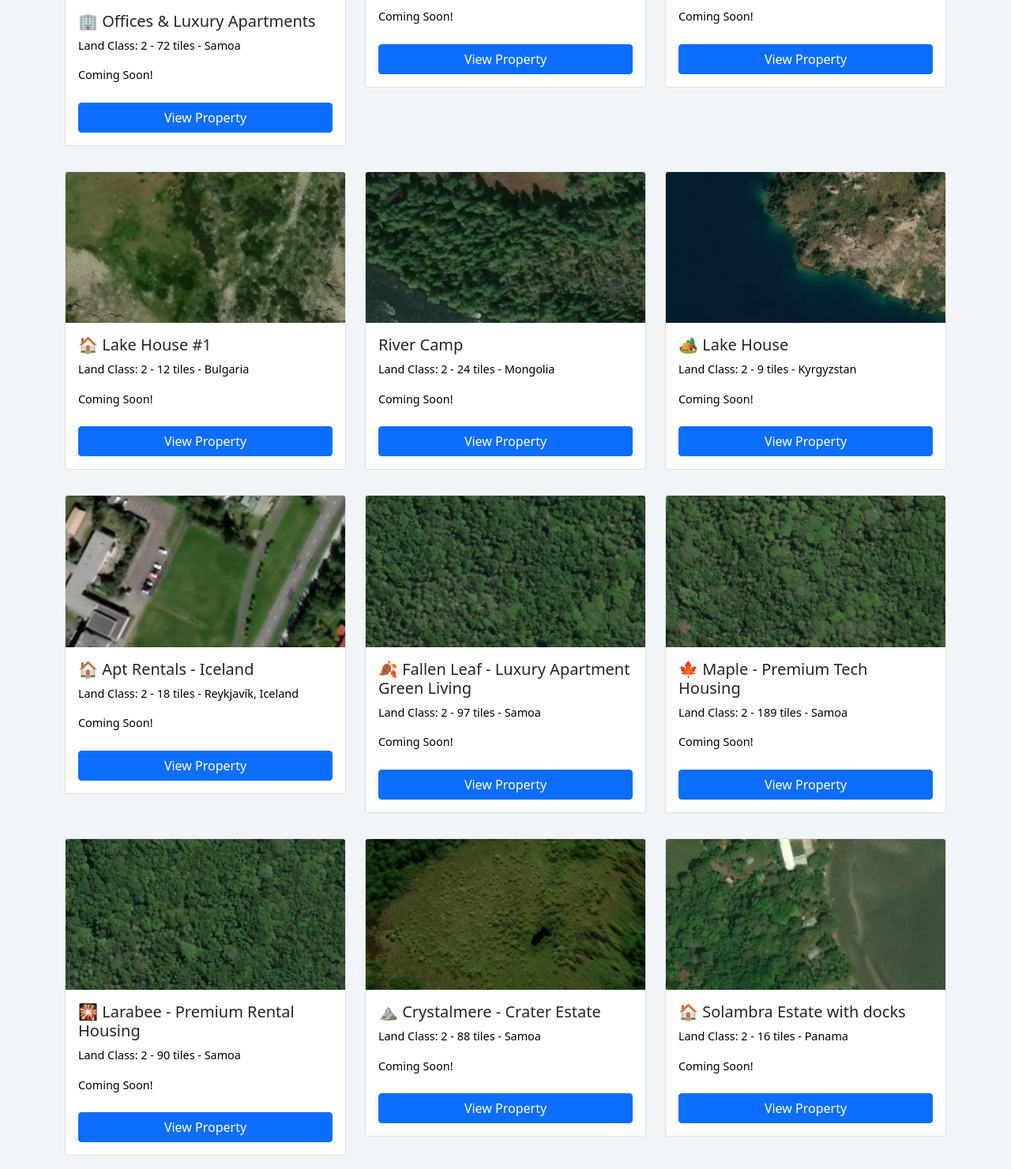
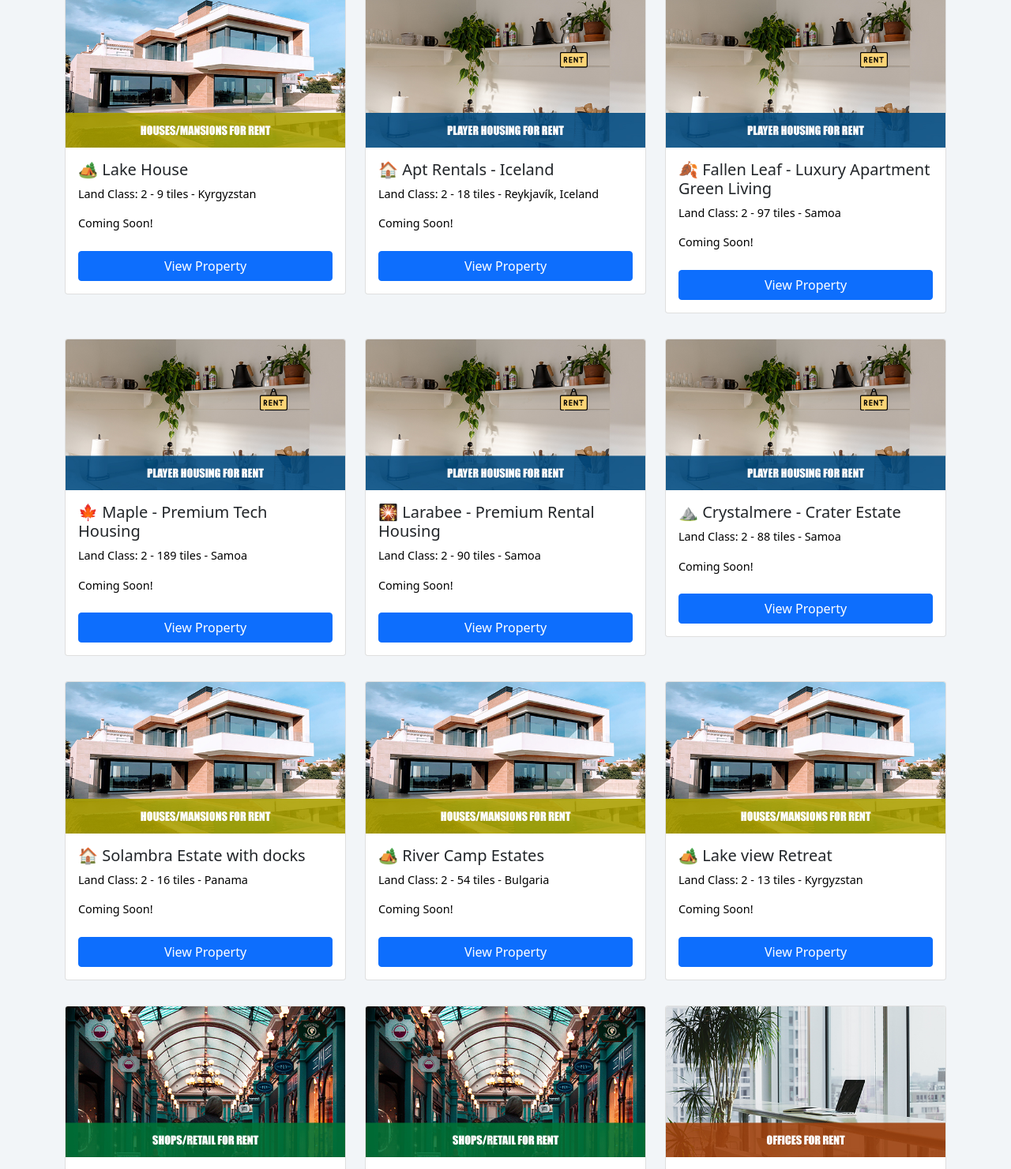
Before and after one commit to jeromeheuze/heuze-productions, a PHP site: page /rental-properties/ in a window 1280 px wide. Shown: the part 2768-4249 px from the top of the page at 79% size. Run offline with PHP 8.4, Linux system fonts and the light colour scheme.

Commit message:
adding more property

```diff
--- a/rental-properties/index.php
+++ b/rental-properties/index.php
@@ -99,7 +99,7 @@ if( strpos( $_SERVER['HTTP_ACCEPT'], 'image/webp' ) !== false ) {
                     <div class="col-xs-12"><h2 style="margin-top:3rem;">Rental Properties</h2></div>
                     <div class="col-xs-6 col-md-4">
                         <div class="card">
-                            <img src="/img/e2/d2c2a0af-653a-49d9-baf3-bd6083719628.jpg" class="card-img-top" alt="E2 Property">
+                            <img src="/img/e2/poster-rentals-e2.jpg" class="card-img-top" alt="E2 Property">
                             <div class="card-body">
                                 <h5 class="card-title">⛴ Premium Apts & Shops</h5>
                                 <p class="card-text">Land Class: 2 - 150 tiles - Samoa</p>
@@ -112,7 +112,7 @@ if( strpos( $_SERVER['HTTP_ACCEPT'], 'image/webp' ) !== false ) {
                     </div>
                     <div class="col-xs-6 col-md-4">
                         <div class="card">
-                            <img src="/img/e2/56156b9b-2569-4039-9c0a-c3fef3190ee8.jpg" class="card-img-top" alt="E2 Property">
+                            <img src="/img/e2/poster-shops-e2.jpg" class="card-img-top" alt="E2 Property">
                             <div class="card-body">
                                 <h5 class="card-title">🛕 Shop #1</h5>
                                 <p class="card-text">Land Class: 2 - 9 tiles - Shangrilla Beach City</p>
@@ -125,7 +125,7 @@ if( strpos( $_SERVER['HTTP_ACCEPT'], 'image/webp' ) !== false ) {
                     </div>
                     <div class="col-xs-6 col-md-4">
                         <div class="card">
-                            <img src="/img/e2/2a32f0a9-4e30-4dc1-94af-641d0d238c93.jpg" class="card-img-top" alt="E2 Property">
+                            <img src="/img/e2/poster-shops-e2.jpg" class="card-img-top" alt="E2 Property">
                             <div class="card-body">
                                 <h5 class="card-title">🛕 Shop #2</h5>
                                 <p class="card-text">Land Class: 2 - 9 tiles - Shangrilla Beach City</p>
@@ -138,7 +138,7 @@ if( strpos( $_SERVER['HTTP_ACCEPT'], 'image/webp' ) !== false ) {
                     </div>
                     <div class="col-xs-6 col-md-4">
                         <div class="card">
-                            <img src="/img/e2/2303b5ab-e038-408c-8a27-412c19f81eed.jpg" class="card-img-top" alt="E2 Property">
+                            <img src="/img/e2/poster-shops-e2.jpg" class="card-img-top" alt="E2 Property">
                             <div class="card-body">
                                 <h5 class="card-title">🛕 Shop #3</h5>
                                 <p class="card-text">Land Class: 2 - 9 tiles - Shangrilla Beach City</p>
@@ -151,7 +151,7 @@ if( strpos( $_SERVER['HTTP_ACCEPT'], 'image/webp' ) !== false ) {
                     </div>
                     <div class="col-xs-6 col-md-4">
                         <div class="card">
-                            <img src="/img/e2/fafffda0-b819-443e-962e-52312c12cb55.jpg" class="card-img-top" alt="E2 Property">
+                            <img src="/img/e2/poster-shops-e2.jpg" class="card-img-top" alt="E2 Property">
                             <div class="card-body">
                                 <h5 class="card-title">🛕 Shop #4</h5>
                                 <p class="card-text">Land Class: 2 - 9 tiles - Shangrilla Beach City</p>
@@ -164,7 +164,7 @@ if( strpos( $_SERVER['HTTP_ACCEPT'], 'image/webp' ) !== false ) {
                     </div>
                     <div class="col-xs-6 col-md-4">
                         <div class="card">
-                            <img src="/img/e2/0ca4bc2a-da0c-4199-af22-d9c1493b390c.jpg" class="card-img-top" alt="E2 Property">
+                            <img src="/img/e2/poster-shops-e2.jpg" class="card-img-top" alt="E2 Property">
                             <div class="card-body">
                                 <h5 class="card-title">🛕 Shop #36</h5>
                                 <p class="card-text">Land Class: 2 - 12 tiles - Shangrilla</p>
@@ -177,7 +177,7 @@ if( strpos( $_SERVER['HTTP_ACCEPT'], 'image/webp' ) !== false ) {
                     </div>
                     <div class="col-xs-6 col-md-4">
                         <div class="card">
-                            <img src="/img/e2/906f2961-07c2-4537-9c7b-525ee08eeccd.jpg" class="card-img-top" alt="E2 Property">
+                            <img src="/img/e2/poster-office-e2.jpg" class="card-img-top" alt="E2 Property">
                             <div class="card-body">
                                 <h5 class="card-title">🏦 Open Offices</h5>
                                 <p class="card-text">Land Class: 2 - 9 tiles - Samoa</p>
@@ -190,7 +190,7 @@ if( strpos( $_SERVER['HTTP_ACCEPT'], 'image/webp' ) !== false ) {
                     </div>
                     <div class="col-xs-6 col-md-4">
                         <div class="card">
-                            <img src="/img/e2/1a4936d9-22a7-47f4-acbe-ad9e590a2b21.jpg" class="card-img-top" alt="E2 Property">
+                            <img src="/img/e2/poster-shops-e2.jpg" class="card-img-top" alt="E2 Property">
                             <div class="card-body">
                                 <h5 class="card-title">🏦 Downtown Shops</h5>
                                 <p class="card-text">Land Class: 2 - 18 tiles - Samoa</p>
@@ -203,7 +203,7 @@ if( strpos( $_SERVER['HTTP_ACCEPT'], 'image/webp' ) !== false ) {
                     </div>
                     <div class="col-xs-6 col-md-4">
                         <div class="card">
-                            <img src="/img/e2/1b035188-d17c-4eb8-b745-1f75456d885b.jpg" class="card-img-top" alt="E2 Property">
+                            <img src="/img/e2/poster-shops-e2.jpg" class="card-img-top" alt="E2 Property">
                             <div class="card-body">
                                 <h5 class="card-title">🏫 Learning Center</h5>
                                 <p class="card-text">Land Class: 2 - 18 tiles - Samoa</p>
@@ -216,7 +216,7 @@ if( strpos( $_SERVER['HTTP_ACCEPT'], 'image/webp' ) !== false ) {
                     </div>
                     <div class="col-xs-6 col-md-4">
                         <div class="card">
-                            <img src="/img/e2/168ba4a1-ca5f-474f-a224-ab03307192f0.jpg" class="card-img-top" alt="E2 Property">
+                            <img src="/img/e2/poster-rentals-e2.jpg" class="card-img-top" alt="E2 Property">
                             <div class="card-body">
                                 <h5 class="card-title">🏢 Offices & Luxury Apartments</h5>
                                 <p class="card-text">Land Class: 2 - 72 tiles - Samoa</p>
@@ -229,7 +229,7 @@ if( strpos( $_SERVER['HTTP_ACCEPT'], 'image/webp' ) !== false ) {
                     </div>
                     <div class="col-xs-6 col-md-4">
                         <div class="card">
-                            <img src="/img/e2/e81dd63f-856f-4f2e-ae43-c9835e7daadf.jpg" class="card-img-top" alt="E2 Property">
+                            <img src="/img/e2/poster-shops-e2.jpg" class="card-img-top" alt="E2 Property">
                             <div class="card-body">
                                 <h5 class="card-title">🏪 Minsk Store</h5>
                                 <p class="card-text">Land Class: 2 - 44 tiles - Belarus</p>
@@ -242,20 +242,7 @@ if( strpos( $_SERVER['HTTP_ACCEPT'], 'image/webp' ) !== false ) {
                     </div>
                     <div class="col-xs-6 col-md-4">
                         <div class="card">
-                            <img src="/img/e2/715e3d89-6d8d-448c-a311-bdbfe768f770.jpg" class="card-img-top" alt="E2 Property">
-                            <div class="card-body">
-                                <h5 class="card-title">🏝️ Balboa Beach Luxe Properties</h5>
-                                <p class="card-text">Land Class: 2 - 83 tiles - Panama</p>
-                                <div class="d-grid gap-2">
-                                    <p>Coming Soon!</p>
-                                    <a href="https://app.earth2.io/#propertyInfo/715e3d89-6d8d-448c-a311-bdbfe768f770" class="btn btn-block btn-primary" target="_blank">View Property</a>
-                                </div>
-                            </div>
-                        </div>
-                    </div>
-                    <div class="col-xs-6 col-md-4">
-                        <div class="card">
-                            <img src="/img/e2/34d4c6cd-9850-4fba-a186-6f335a3fb1d3.jpg" class="card-img-top" alt="E2 Property">
+                            <img src="/img/e2/poster-houses-e2.jpg" class="card-img-top" alt="E2 Property">
                             <div class="card-body">
                                 <h5 class="card-title">🏠 Lake House #1</h5>
                                 <p class="card-text">Land Class: 2 - 12 tiles - Bulgaria</p>
@@ -268,20 +255,7 @@ if( strpos( $_SERVER['HTTP_ACCEPT'], 'image/webp' ) !== false ) {
                     </div>
                     <div class="col-xs-6 col-md-4">
                         <div class="card">
-                            <img src="/img/e2/e6fe114e-69cc-4f16-b06e-2ac9bcbac805.jpg" class="card-img-top" alt="E2 Property">
-                            <div class="card-body">
-                                <h5 class="card-title">River Camp</h5>
-                                <p class="card-text">Land Class: 2 - 24 tiles - Mongolia</p>
-                                <div class="d-grid gap-2">
-                                    <p>Coming Soon!</p>
-                                    <a href="https://app.earth2.io/#propertyInfo/e6fe114e-69cc-4f16-b06e-2ac9bcbac805" class="btn btn-block btn-primary" target="_blank">View Property</a>
-                                </div>
-                            </div>
-                        </div>
-                    </div>
-                    <div class="col-xs-6 col-md-4">
-                        <div class="card">
-                            <img src="/img/e2/f36ea4af-5aeb-4713-bb92-0cf3f1ad4075.jpg" class="card-img-top" alt="E2 Property">
+                            <img src="/img/e2/poster-houses-e2.jpg" class="card-img-top" alt="E2 Property">
                             <div class="card-body">
                                 <h5 class="card-title">🏕️ Lake House</h5>
                                 <p class="card-text">Land Class: 2 - 9 tiles - Kyrgyzstan</p>
@@ -294,7 +268,7 @@ if( strpos( $_SERVER['HTTP_ACCEPT'], 'image/webp' ) !== false ) {
                     </div>
                     <div class="col-xs-6 col-md-4">
                         <div class="card">
-                            <img src="/img/e2/77e20a71-64a1-42d8-96e8-c5575950e595.jpg" class="card-img-top" alt="E2 Property">
+                            <img src="/img/e2/poster-rentals-e2.jpg" class="card-img-top" alt="E2 Property">
                             <div class="card-body">
                                 <h5 class="card-title">🏠 Apt Rentals - Iceland</h5>
                                 <p class="card-text">Land Class: 2 - 18 tiles - Reykjavík, Iceland</p>
@@ -307,7 +281,7 @@ if( strpos( $_SERVER['HTTP_ACCEPT'], 'image/webp' ) !== false ) {
                     </div>
                     <div class="col-xs-6 col-md-4">
                         <div class="card">
-                            <img src="/img/e2/6733204a-77ed-412d-8d5b-a7c5f8d7ce69.jpg" class="card-img-top" alt="E2 Property">
+                            <img src="/img/e2/poster-rentals-e2.jpg" class="card-img-top" alt="E2 Property">
                             <div class="card-body">
                                 <h5 class="card-title">🍂 Fallen Leaf - Luxury Apartment Green Living</h5>
                                 <p class="card-text">Land Class: 2 - 97 tiles - Samoa</p>
@@ -320,7 +294,7 @@ if( strpos( $_SERVER['HTTP_ACCEPT'], 'image/webp' ) !== false ) {
                     </div>
                     <div class="col-xs-6 col-md-4">
                         <div class="card">
-                            <img src="/img/e2/4688b486-9716-455d-947d-911ab36d56b1.jpg" class="card-img-top" alt="E2 Property">
+                            <img src="/img/e2/poster-rentals-e2.jpg" class="card-img-top" alt="E2 Property">
                             <div class="card-body">
                                 <h5 class="card-title">🍁 Maple - Premium Tech Housing</h5>
                                 <p class="card-text">Land Class: 2 - 189 tiles - Samoa</p>
@@ -333,7 +307,7 @@ if( strpos( $_SERVER['HTTP_ACCEPT'], 'image/webp' ) !== false ) {
                     </div>
                     <div class="col-xs-6 col-md-4">
                         <div class="card">
-                            <img src="/img/e2/421fe3d8-3a5c-4e85-a70b-0cda88ebbbc5.jpg" class="card-img-top" alt="E2 Property">
+                            <img src="/img/e2/poster-rentals-e2.jpg" class="card-img-top" alt="E2 Property">
                             <div class="card-body">
                                 <h5 class="card-title">🎇 Larabee - Premium Rental Housing</h5>
                                 <p class="card-text">Land Class: 2 - 90 tiles - Samoa</p>
@@ -346,7 +320,7 @@ if( strpos( $_SERVER['HTTP_ACCEPT'], 'image/webp' ) !== false ) {
                     </div>
                     <div class="col-xs-6 col-md-4">
                         <div class="card">
-                            <img src="/img/e2/9e5ee4ec-3b98-4d12-8a56-e0c41b32894b.jpg" class="card-img-top" alt="E2 Property">
+                            <img src="/img/e2/poster-rentals-e2.jpg" class="card-img-top" alt="E2 Property">
                             <div class="card-body">
                                 <h5 class="card-title">⛰ Crystalmere - Crater Estate</h5>
                                 <p class="card-text">Land Class: 2 - 88 tiles - Samoa</p>
@@ -359,7 +333,7 @@ if( strpos( $_SERVER['HTTP_ACCEPT'], 'image/webp' ) !== false ) {
                     </div>
                     <div class="col-xs-6 col-md-4">
                         <div class="card">
-                            <img src="/img/e2/7e0cc9d4-429d-4e95-b864-b7084b600784.jpg" class="card-img-top" alt="E2 Property">
+                            <img src="/img/e2/poster-houses-e2.jpg" class="card-img-top" alt="E2 Property">
                             <div class="card-body">
                                 <h5 class="card-title">🏠 Solambra Estate with docks</h5>
                                 <p class="card-text">Land Class: 2 - 16 tiles - Panama</p>
@@ -372,7 +346,7 @@ if( strpos( $_SERVER['HTTP_ACCEPT'], 'image/webp' ) !== false ) {
                     </div>
                     <div class="col-xs-6 col-md-4">
                         <div class="card">
-                            <img src="/img/e2/e28602cc-acac-4549-bc77-f262fe7553f1.jpg" class="card-img-top" alt="E2 Property">
+                            <img src="/img/e2/poster-houses-e2.jpg" class="card-img-top" alt="E2 Property">
                             <div class="card-body">
                                 <h5 class="card-title">🏕️ River Camp Estates</h5>
                                 <p class="card-text">Land Class: 2 - 54 tiles - Bulgaria</p>
@@ -385,7 +359,7 @@ if( strpos( $_SERVER['HTTP_ACCEPT'], 'image/webp' ) !== false ) {
                     </div>
                     <div class="col-xs-6 col-md-4">
                         <div class="card">
-                            <img src="/img/e2/ac5430a0-8bac-4114-a175-94f1c84ef338.jpg" class="card-img-top" alt="E2 Property">
+                            <img src="/img/e2/poster-houses-e2.jpg" class="card-img-top" alt="E2 Property">
                             <div class="card-body">
                                 <h5 class="card-title">🏕️ Lake view Retreat</h5>
                                 <p class="card-text">Land Class: 2 - 13 tiles - Kyrgyzstan</p>
@@ -396,6 +370,111 @@ if( strpos( $_SERVER['HTTP_ACCEPT'], 'image/webp' ) !== false ) {
                             </div>
                         </div>
                     </div>
+                    <div class="col-xs-6 col-md-4">
+                        <div class="card">
+                            <img src="/img/e2/poster-shops-e2.jpg" class="card-img-top" alt="E2 Property">
+                            <div class="card-body">
+                                <h5 class="card-title">🛍️ Shopping Store - CMC (4 Properties)</h5>
+                                <p class="card-text">Land Class: 2 - 24 tiles - Belize</p>
+                                <div class="d-grid gap-2">
+                                    <p>Coming Soon!</p>
+                                    <a href="https://app.earth2.io/#propertyInfo/d8ae1eb7-201e-4855-8506-e87a05571ac5" class="btn btn-block btn-primary" target="_blank">View Property</a>
+                                </div>
+                            </div>
+                        </div>
+                    </div>
+                    <div class="col-xs-6 col-md-4">
+                        <div class="card">
+                            <img src="/img/e2/poster-shops-e2.jpg" class="card-img-top" alt="E2 Property">
+                            <div class="card-body">
+                                <h5 class="card-title">🛍️ Shopping Store - CMC</h5>
+                                <p class="card-text">Land Class: 2 - 33 tiles - Belize</p>
+                                <div class="d-grid gap-2">
+                                    <p>Coming Soon!</p>
+                                    <a href="https://app.earth2.io/#propertyInfo/46adca9b-2b6d-4893-9117-9be09286e274" class="btn btn-block btn-primary" target="_blank">View Property</a>
+                                </div>
+                            </div>
+                        </div>
+                    </div>
+                    <div class="col-xs-6 col-md-4">
+                        <div class="card">
+                            <img src="/img/e2/poster-office-e2.jpg" class="card-img-top" alt="E2 Property">
+                            <div class="card-body">
+                                <h5 class="card-title">🐅 Tigeria Tower - Office & Living</h5>
+                                <p class="card-text">Land Class: 2 - 30 tiles - Belize</p>
+                                <div class="d-grid gap-2">
+                                    <p>Coming Soon!</p>
+                                    <a href="https://app.earth2.io/#propertyInfo/105bfdf4-b5e7-44f0-b316-0947bc5cbbf6" class="btn btn-block btn-primary" target="_blank">View Property</a>
+                                </div>
+                            </div>
+                        </div>
+                    </div>
+                    <div class="col-xs-6 col-md-4">
+                        <div class="card">
+                            <img src="/img/e2/poster-office-e2.jpg" class="card-img-top" alt="E2 Property">
+                            <div class="card-body">
+                                <h5 class="card-title">🦙 Alpaca Tower - Office & Living</h5>
+                                <p class="card-text">Land Class: 2 - 33 tiles - Belize</p>
+                                <div class="d-grid gap-2">
+                                    <p>Coming Soon!</p>
+                                    <a href="https://app.earth2.io/#propertyInfo/1ee8209c-2a0c-491a-9ca8-4fea0c0ecf3e" class="btn btn-block btn-primary" target="_blank">View Property</a>
+                                </div>
+                            </div>
+                        </div>
+                    </div>
+                    <div class="col-xs-6 col-md-4">
+                        <div class="card">
+                            <img src="/img/e2/poster-office-e2.jpg" class="card-img-top" alt="E2 Property">
+                            <div class="card-body">
+                                <h5 class="card-title">🦜 Parrot Tower - Office & Living</h5>
+                                <p class="card-text">Land Class: 2 - 27 tiles - Belize</p>
+                                <div class="d-grid gap-2">
+                                    <p>Coming Soon!</p>
+                                    <a href="https://app.earth2.io/#propertyInfo/070c15d2-235b-46fa-8cd5-39ae2156d8ef" class="btn btn-block btn-primary" target="_blank">View Property</a>
+                                </div>
+                            </div>
+                        </div>
+                    </div>
+                    <div class="col-xs-6 col-md-4">
+                        <div class="card">
+                            <img src="/img/e2/poster-shops-e2.jpg" class="card-img-top" alt="E2 Property">
+                            <div class="card-body">
+                                <h5 class="card-title">🛍️ Rent Shop - Merchant City (5 Properties)</h5>
+                                <p class="card-text">Land Class: 2 - 4-6 tiles - Djibouti</p>
+                                <div class="d-grid gap-2">
+                                    <p>Coming Soon!</p>
+                                    <a href="https://app.earth2.io/#propertyInfo/57ce9abd-86ad-48a7-b637-1a14bd257be5" class="btn btn-block btn-primary" target="_blank">View Property</a>
+                                </div>
+                            </div>
+                        </div>
+                    </div>
+                    <div class="col-xs-6 col-md-4">
+                        <div class="card">
+                            <img src="/img/e2/poster-shops-e2.jpg" class="card-img-top" alt="E2 Property">
+                            <div class="card-body">
+                                <h5 class="card-title">🧭 Rent - Trading Mini-Booth - Merchant City (8 Properties)</h5>
+                                <p class="card-text">Land Class: 2 - 2 tiles - Djibouti</p>
+                                <div class="d-grid gap-2">
+                                    <p>Coming Soon!</p>
+                                    <a href="https://app.earth2.io/#propertyInfo/54a6e48a-c77b-4d6c-84c9-1eb81f5764da" class="btn btn-block btn-primary" target="_blank">View Property</a>
+                                </div>
+                            </div>
+                        </div>
+                    </div>
+                    <div class="col-xs-6 col-md-4">
+                        <div class="card">
+                            <img src="/img/e2/poster-shops-e2.jpg" class="card-img-top" alt="E2 Property">
+                            <div class="card-body">
+                                <h5 class="card-title">🧭 Rent - Trading MiniPlus-Booth - Merchant City (6 Properties)</h5>
+                                <p class="card-text">Land Class: 2 - 3 tiles - Djibouti</p>
+                                <div class="d-grid gap-2">
+                                    <p>Coming Soon!</p>
+                                    <a href="https://app.earth2.io/#propertyInfo/54a6e48a-c77b-4d6c-84c9-1eb81f5764da" class="btn btn-block btn-primary" target="_blank">View Property</a>
+                                </div>
+                            </div>
+                        </div>
+                    </div>
+
                 </div>
             </div>
         </div>
```
Also changed, not shown: img/e2/poster-houses-e2.jpg (added), img/e2/poster-office-e2.jpg (added), img/e2/poster-rentals-e2.jpg (added), img/e2/poster-shops-e2.jpg (added).
